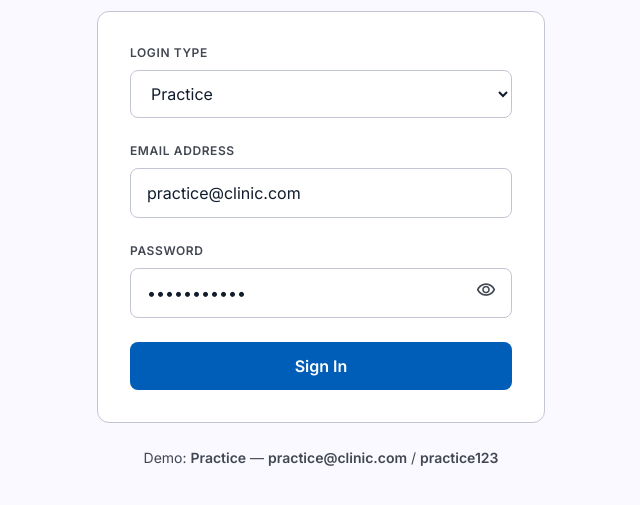
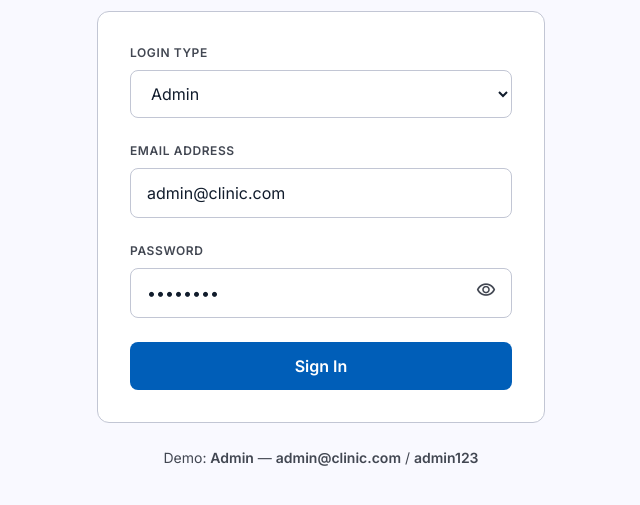
Before and after one commit to waseemsamra/labcrm, a React (Vite) app: page /login in a window 1280 px wide. Shown: the part 215-720 px from the top of the page, without its empty margins (319-959 px from the left). Built offline with nearby package versions, Linux system fonts and the light colour scheme.

Commit message:
replace practice with admin login type

```diff
--- a/src/components/Login.jsx
+++ b/src/components/Login.jsx
@@ -1,18 +1,18 @@
 import { useState } from 'react'
 
 export default function Login() {
-  const [loginType, setLoginType] = useState('practice')
-  const [email, setEmail] = useState('practice@clinic.com')
-  const [password, setPassword] = useState('practice123')
+  const [loginType, setLoginType] = useState('admin')
+  const [email, setEmail] = useState('admin@clinic.com')
+  const [password, setPassword] = useState('admin123')
   const [showPassword, setShowPassword] = useState(false)
   const [isLoading, setIsLoading] = useState(false)
 
   const handleTypeChange = (e) => {
     const type = e.target.value
     setLoginType(type)
-    if (type === 'practice') {
-      setEmail('practice@clinic.com')
-      setPassword('practice123')
+    if (type === 'admin') {
+      setEmail('admin@clinic.com')
+      setPassword('admin123')
     } else if (type === 'client') {
       setEmail('client@practice.com')
       setPassword('client123')
@@ -27,8 +27,8 @@ export default function Login() {
     setIsLoading(true)
     setTimeout(() => {
       setIsLoading(false)
-      if (loginType === 'practice') {
-        window.location.href = '/'
+      if (loginType === 'admin') {
+        window.location.href = '/admin'
       } else if (loginType === 'client') {
         window.location.href = '/client/Dashboard'
       } else if (loginType === 'technician') {
@@ -81,7 +81,7 @@ export default function Login() {
                     boxSizing: 'border-box',
                   }}
                 >
-                  <option value="practice">Practice</option>
+                  <option value="admin">Admin</option>
                   <option value="client">Client</option>
                   <option value="technician">Technician</option>
                 </select>
```
